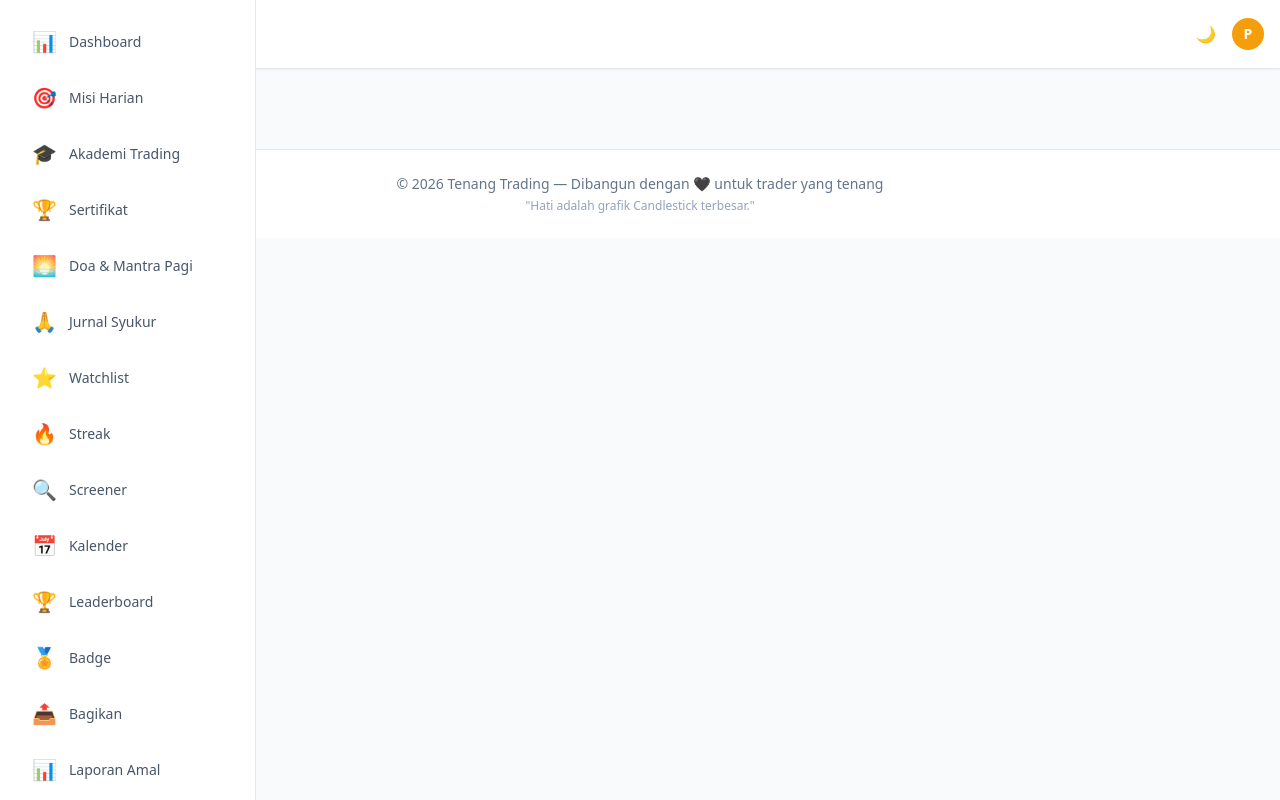
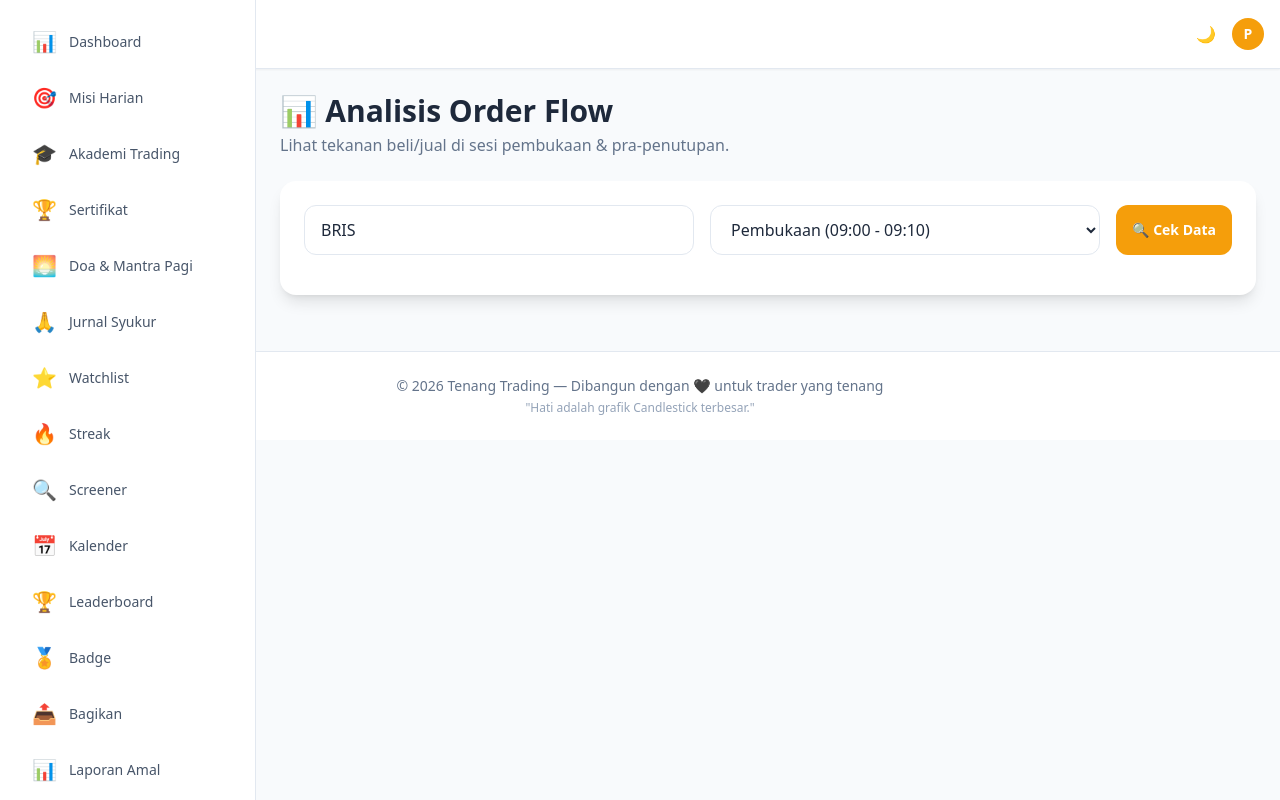
Before and after one commit to SRPakpahanSST/TTrading, a React (Vite) app: page /orderflow in a window 1280 px wide. Built offline with nearby package versions, Linux system fonts and the light colour scheme.

Commit message:
Update App.jsx

```diff
--- a/src/App.jsx
+++ b/src/App.jsx
@@ -28,6 +28,7 @@ import Misi from './pages/Misi'
 import AnalisisTeknikal from './pages/AnalisisTeknikal'
 import StudiDetail from './pages/AnalisisTeknikal/StudiDetail'
 import Sertifikat from './pages/Sertifikat'
+import OrderFlow from './pages/OrderFlow' // ✅ TAMBAHKAN IMPORT INI
 
 function App() {
   return (
@@ -54,6 +55,7 @@ function App() {
         <Route path="/simulasi-lanjutan" element={<SimulasiLanjutan />} />
         <Route path="/analisis-teknikal" element={<AnalisisTeknikal />} />
         <Route path="/analisis-teknikal/:id" element={<StudiDetail />} />
+        <Route path="/orderflow" element={<OrderFlow />} /> {/* ✅ TAMBAHKAN ROUTE INI */}
         <Route path="/jurnal" element={<Jurnal />} />
         <Route path="/analisis" element={<Analisis />} />
         <Route path="/dosa" element={<DosaDagang />} />
```
